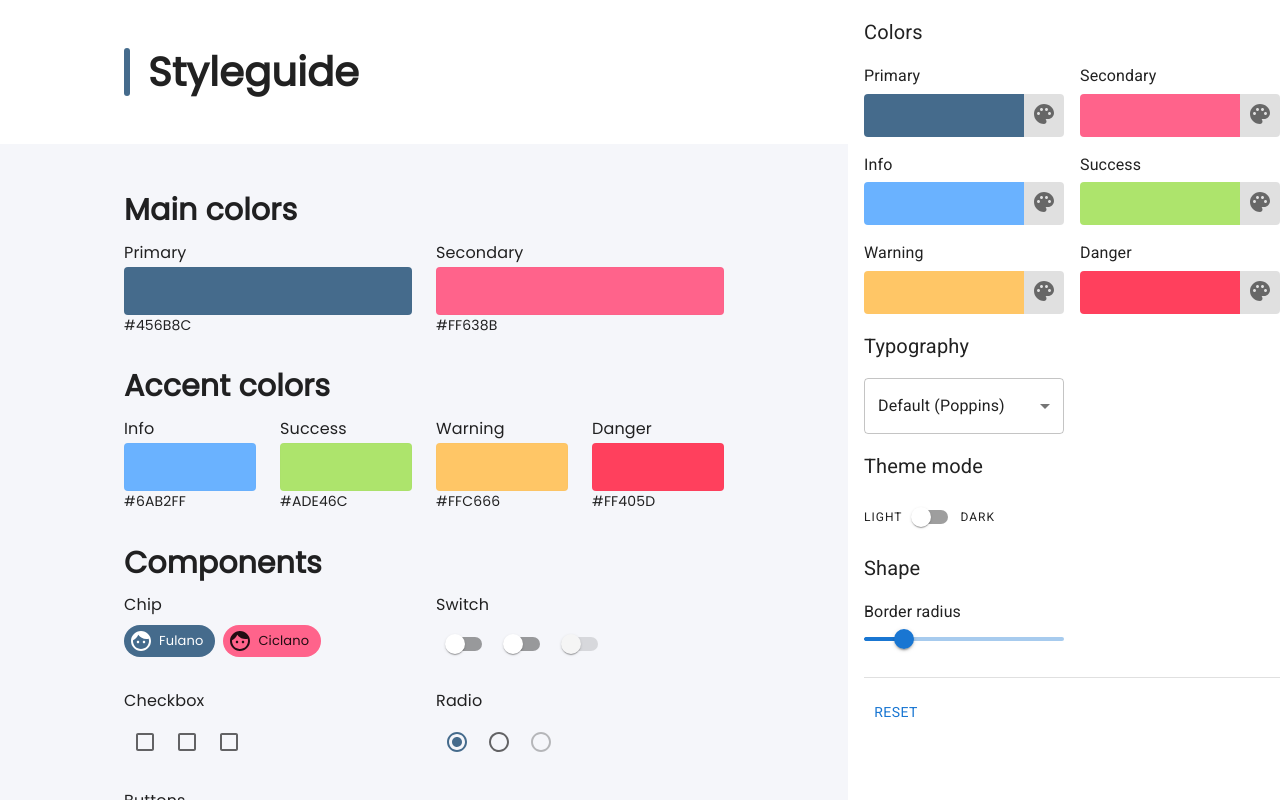
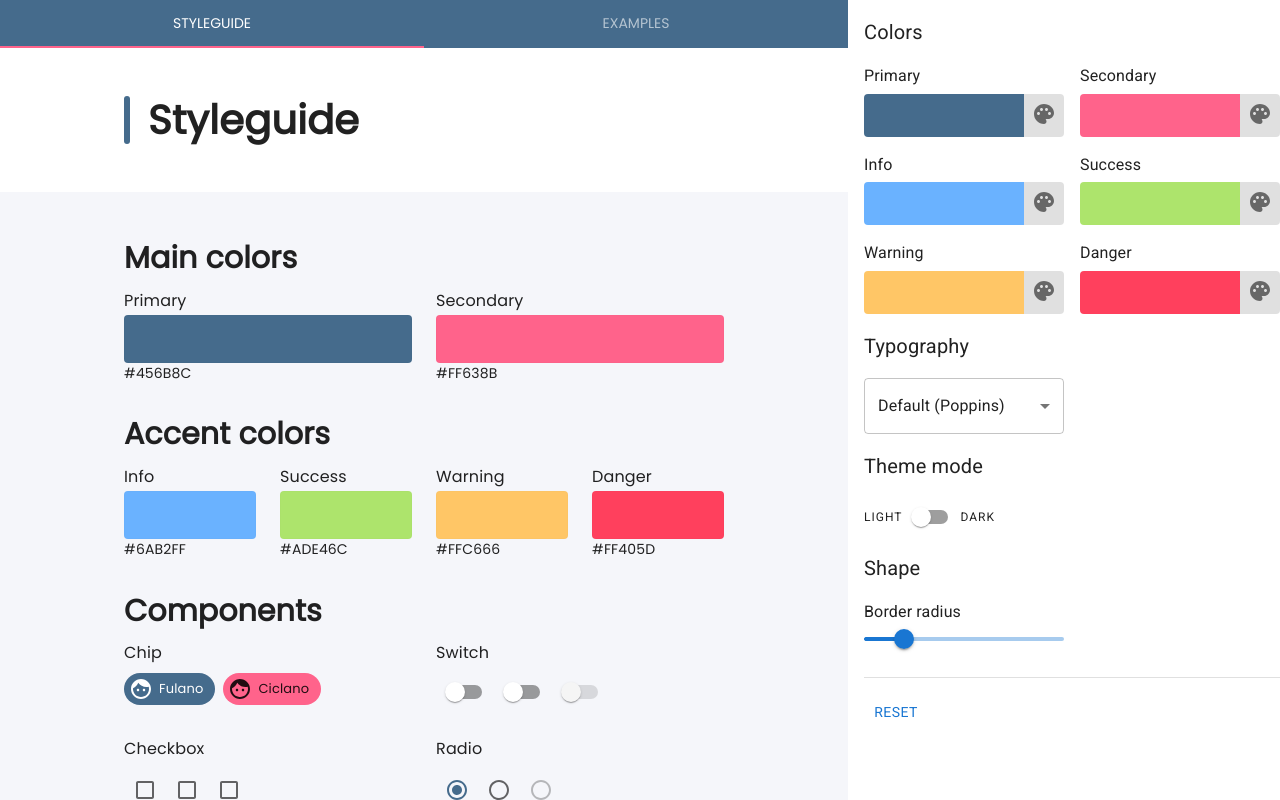
Before and after one commit to alanjantz/react-styling, a React (Create React App) app: page / in a window 1280 px wide. Built offline with nearby package versions, Linux system fonts and the light colour scheme.

Commit message:
Criação de abas para exemplos

```diff
--- /dev/null
+++ b/src/pages/ChangableThemeContainer/components/TabPanel.tsx
@@ -0,0 +1,14 @@
+import React from "react";
+
+interface TabPanelProps {
+  value: number;
+  index: number;
+}
+
+const TabPanel: React.FC<TabPanelProps> = (props) => {
+  const { value, index, children } = props;
+
+  return <>{value === index && children}</>;
+};
+
+export default TabPanel;
--- a/src/pages/ChangableThemeContainer/index.tsx
+++ b/src/pages/ChangableThemeContainer/index.tsx
@@ -1,14 +1,41 @@
-import React from "react";
+import React, { useState } from "react";
+import AppBar from "@mui/material/AppBar";
+import Tabs from "@mui/material/Tabs";
 import ThemeProvider from "../../components/ThemeProvider";
 import { useThemeChanger } from "../../hooks/ThemeChanger/ThemeChangerContext";
 import Styleguide from "../Styleguide";
+import Tab from "@mui/material/Tab";
+import TabPanel from "./components/TabPanel";
 
 const ChangableThemeContainer: React.FC = () => {
+  const [tabIndex, setTabIndex] = useState(0);
   const { theme } = useThemeChanger();
+
+  const handleChange = (event: React.SyntheticEvent, newValue: number) => {
+    setTabIndex(newValue);
+  };
 
   return (
     <ThemeProvider theme={{ ...theme }}>
-      <Styleguide />
+      <AppBar position="static">
+        <Tabs
+          value={tabIndex}
+          onChange={handleChange}
+          indicatorColor="secondary"
+          textColor="inherit"
+          variant="fullWidth"
+          aria-label="full width tabs example"
+        >
+          <Tab label="Styleguide" />
+          <Tab label="Examples" />
+        </Tabs>
+      </AppBar>
+      <TabPanel value={0} index={tabIndex}>
+        <Styleguide />
+      </TabPanel>
+      <TabPanel value={1} index={tabIndex}>
+        WIP
+      </TabPanel>
     </ThemeProvider>
   );
 };
```
Also changed, not shown: 1 other file (tests, documents, lock files or other folders).
